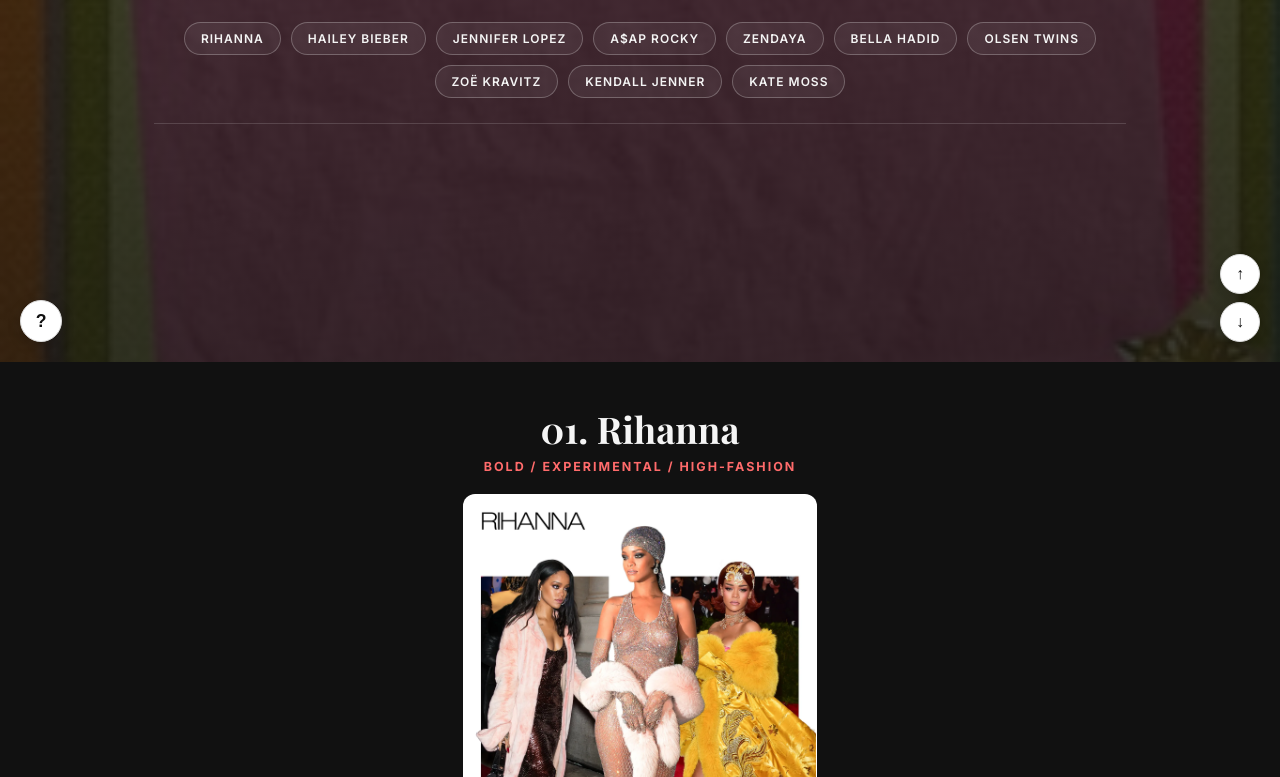
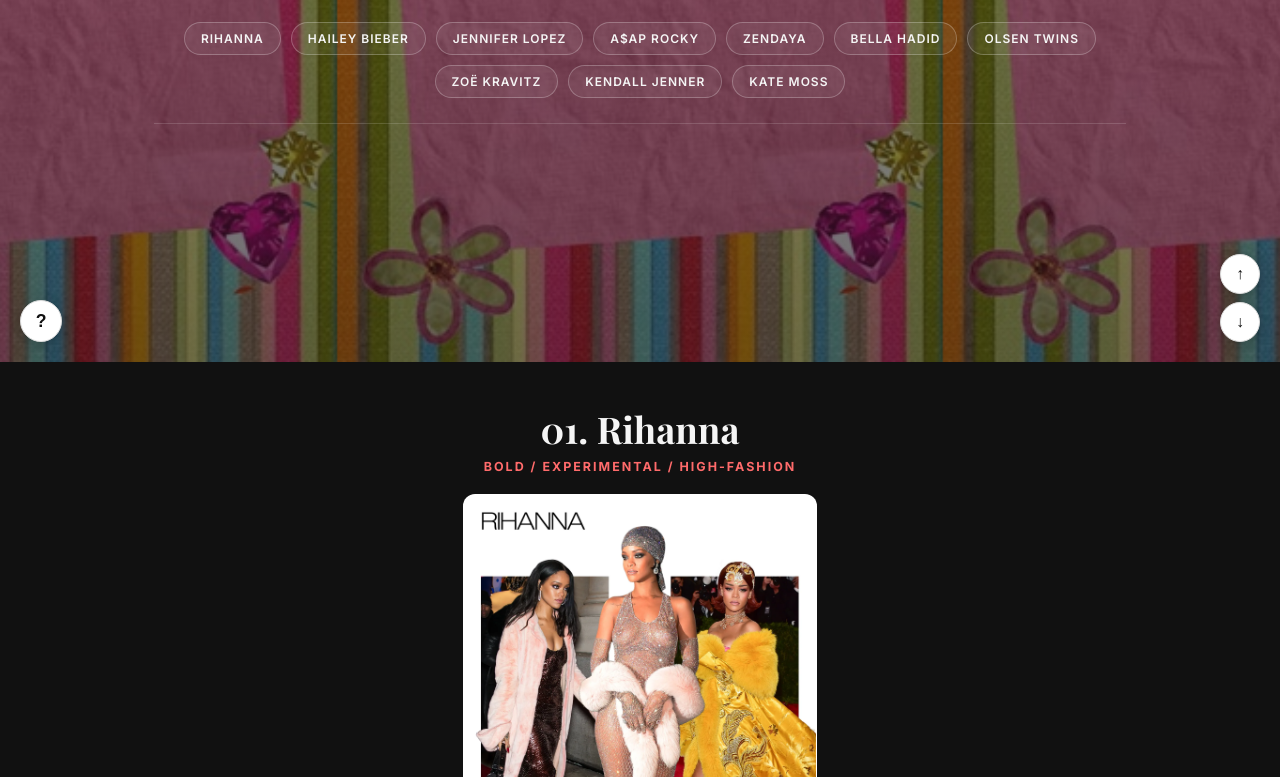
Before and after one commit to simina09/Digital-Closet, a plain HTML site: page guide.html in a window 1280 px wide. Shown: the part 438-1215 px from the top of the page. Drawn offline with nearby package versions, Linux system fonts and the light colour scheme; a web font is replaced by a local one.

Commit message:
Finalizare fundaluri si zoom

```diff
--- a/guide.html
+++ b/guide.html
@@ -59,10 +59,10 @@
             position: fixed;
             inset: 0;
             z-index: -1;
-            background-image: linear-gradient(rgba(17, 17, 17, 0.72), rgba(17, 17, 17, 0.84)), url('backgorundPic.jpg');
-            background-size: cover;
-            background-position: center;
-            background-repeat: no-repeat;
+            background-image: linear-gradient(rgba(17, 17, 17, 0.45), rgba(17, 17, 17, 0.60)), url('backgorundPic.jpg');
+            background-size: auto 100%;
+            background-position: center center;
+            background-repeat: repeat-x;
         }
 
         /* --- HEADER (STICKY) --- */
```
Also changed, not shown: contact.html (+3 -3 lines), index.html (+1 -1 lines).
